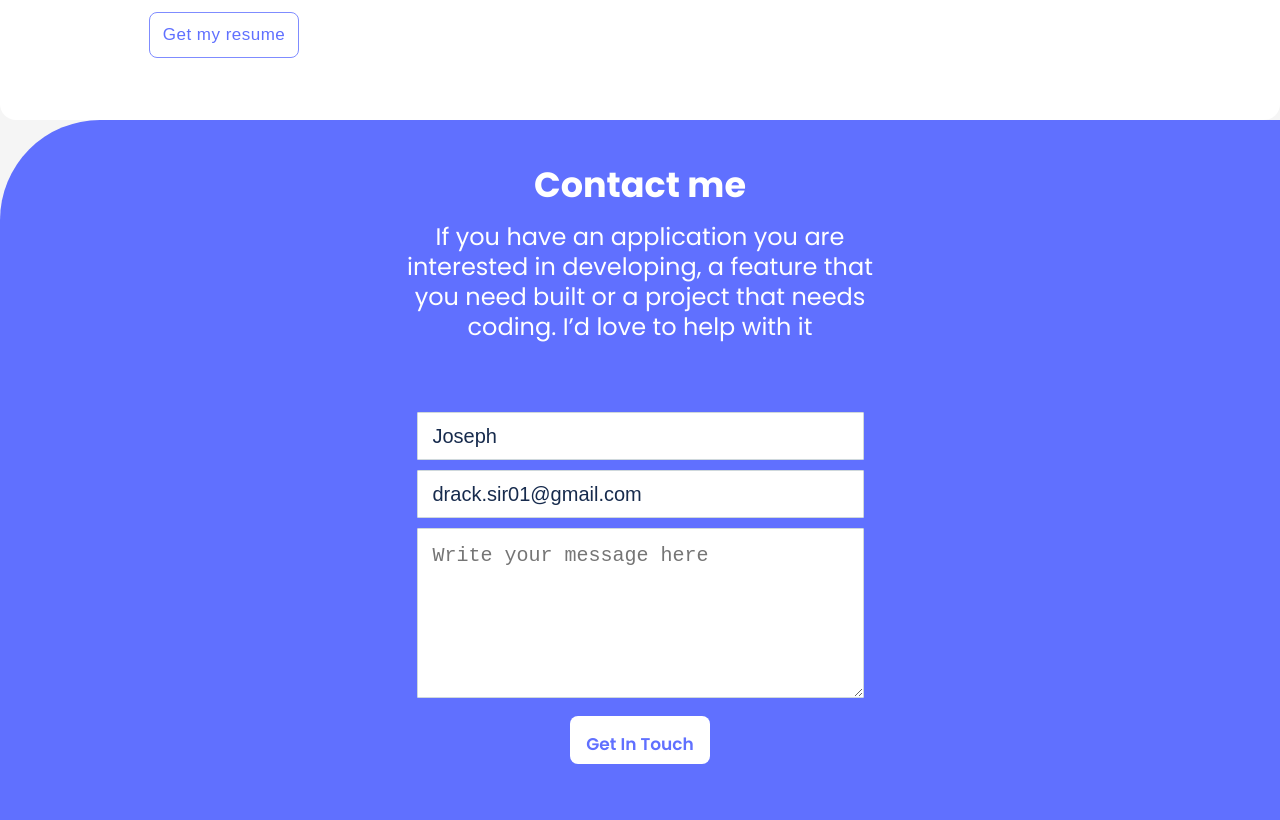
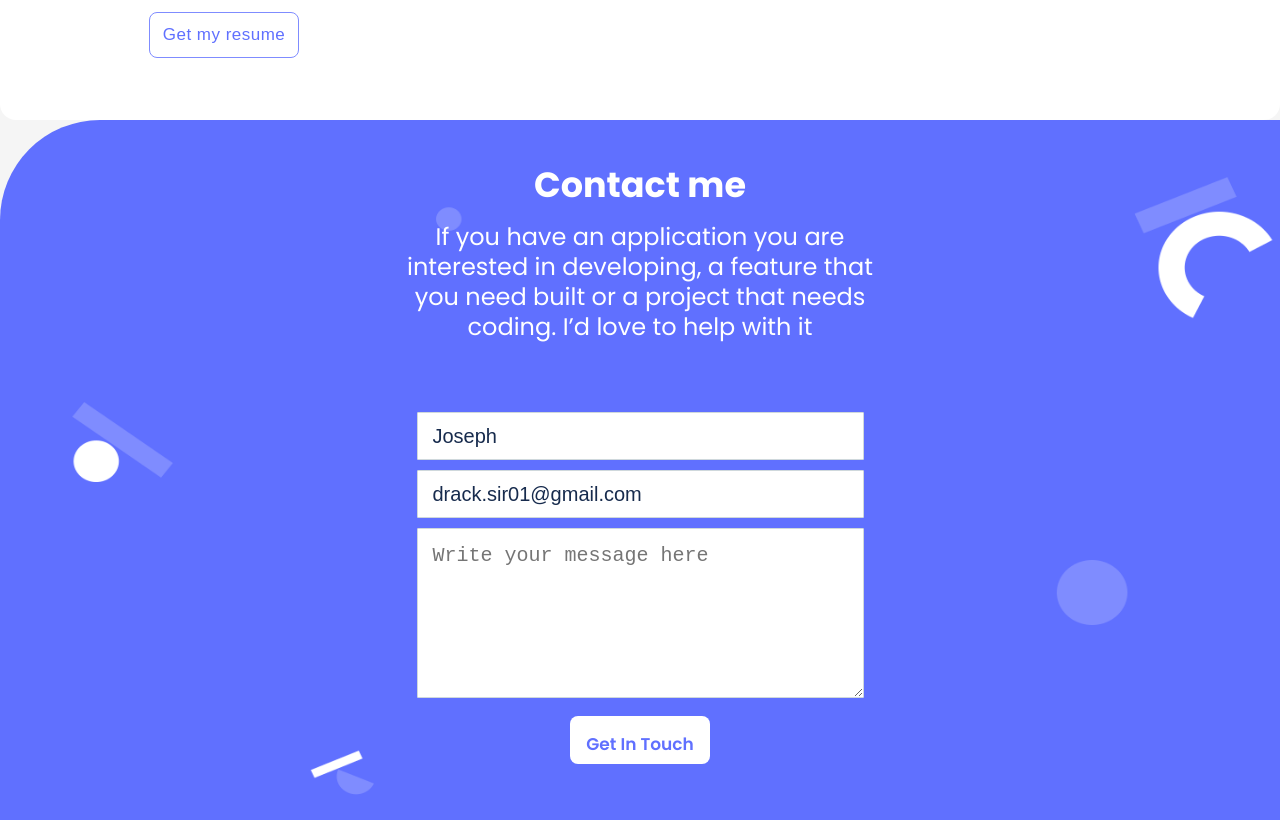
Before and after one commit to jodrack07/portfolio, a website: page index.html in a window 1280 px wide. Shown: the part 3530-4350 px from the top of the page. Drawn offline with Linux system fonts and the light colour scheme; the site is published under a folder, as on GitHub Pages, so addresses that start at the root find nothing.

Commit message:
Fix desktop contact background image breaking when deploy to the github pages

```diff
--- a/style.css
+++ b/style.css
@@ -583,7 +583,7 @@ input.form-control::placeholder {
   .contact-form {
     display: flex;
     flex-direction: column;
-    background-image: url('/images/contact-form-desk-bg.png');
+    background-image: url('./images/contact-form-desk-bg.png');
     border-top-left-radius: 100px;
     background-size: 95% 89%;
     margin-top: -50px;
```
